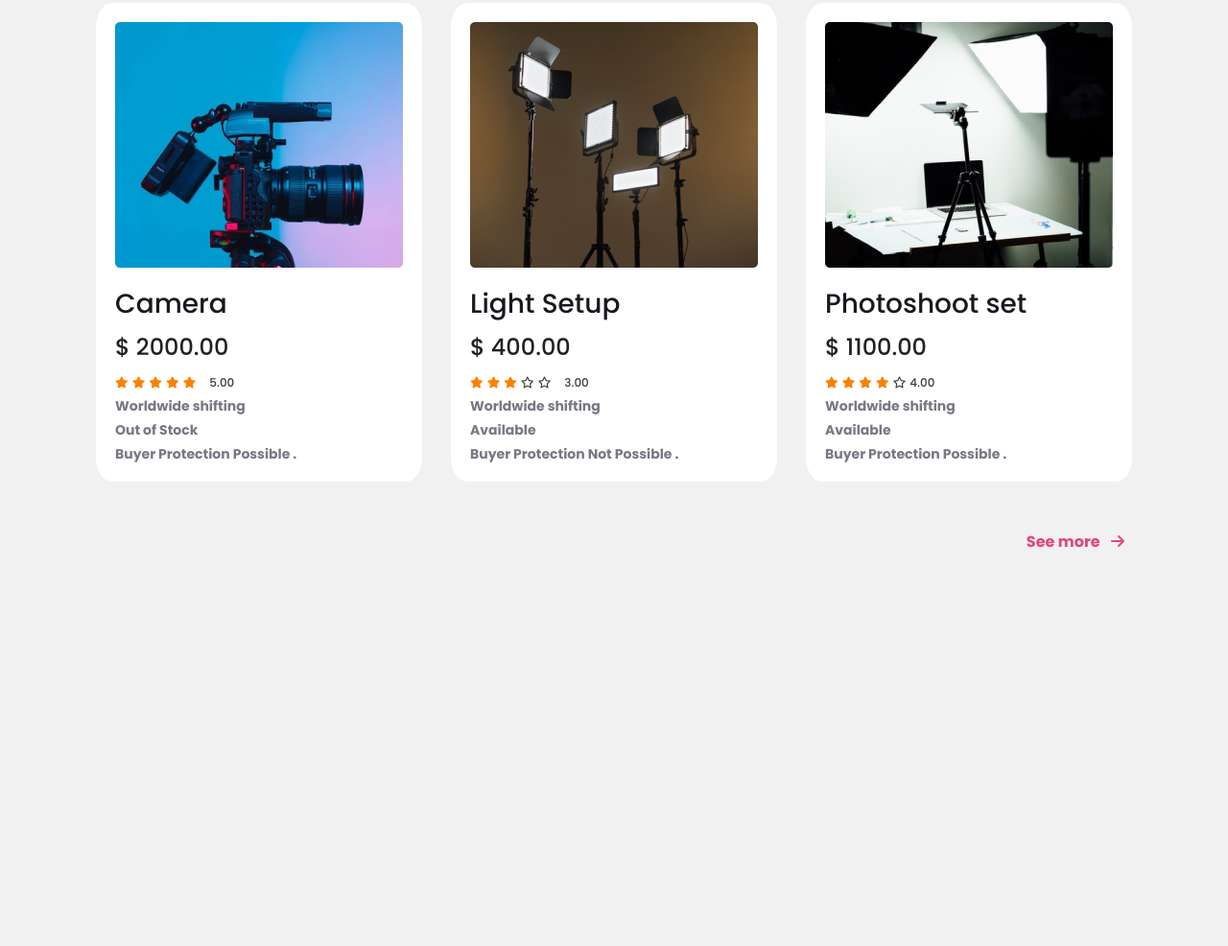
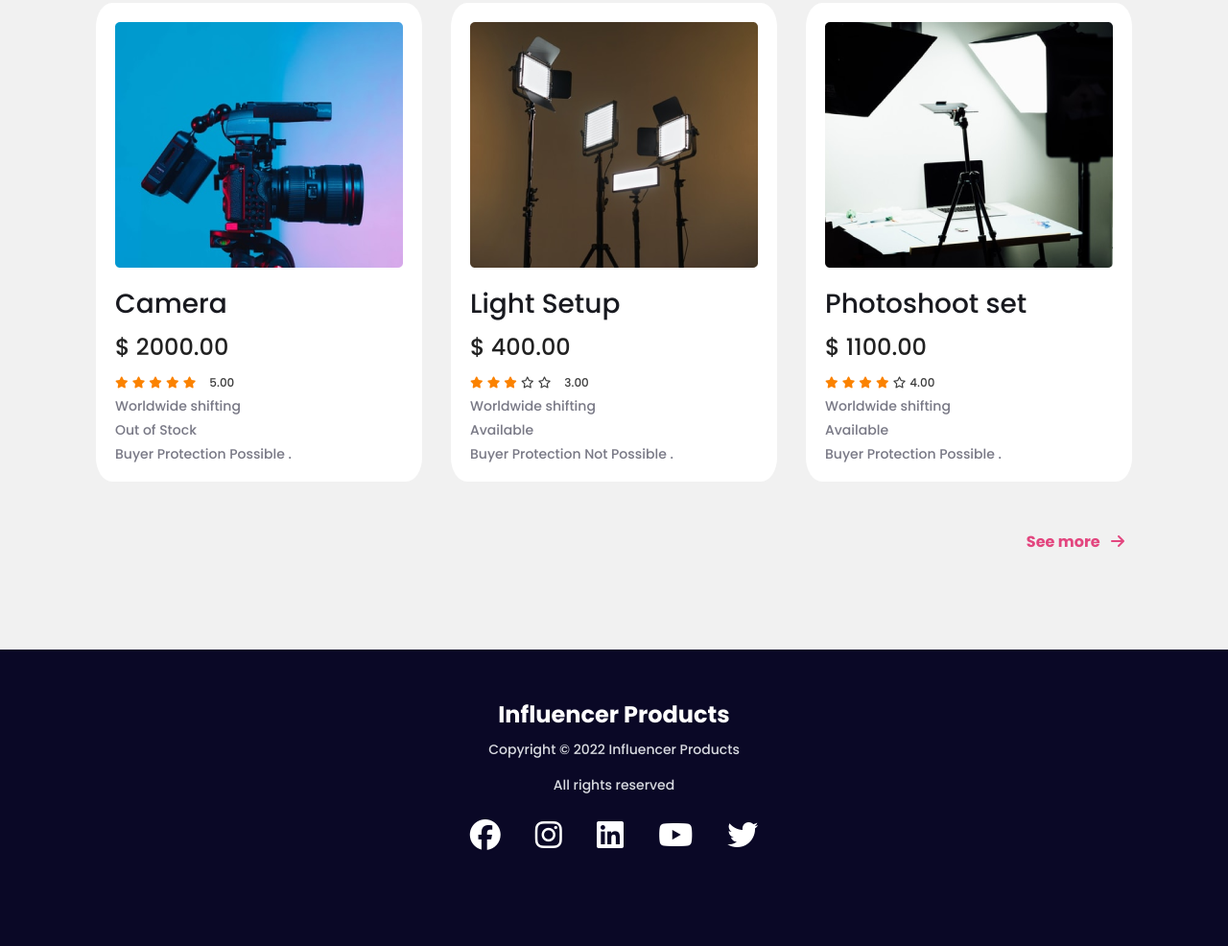
Before and after one commit to EmtiazHossainE2/influencer-products, a plain HTML site: page index.html in a window 1280 px wide. Shown: the part 2119-3105 px from the top of the page at 96% size. Before the commit the page ends 2796 px from the top, so only its background shows below. Drawn offline with Linux system fonts and the light colour scheme.

Commit message:
footer added

```diff
--- a/index.html
+++ b/index.html
@@ -230,5 +230,26 @@
              Main Area End
         ----------------->
     </div>
+
+    <!-------------
+            Footer Area Start
+    ----------------->
+    <footer class="footer-area">
+        <div class="footer-text">
+            <h2>Influencer Products</h2>
+            <p>Copyright © 2022  Influencer Products</p>
+            <p>All rights reserved</p>
+            <div class="social-icon">
+                <a href=""><i class="fab fa-facebook"></i></a>
+                <a href=""><i class="fab fa-instagram"></i></a>
+                <a href=""><i class="fab fa-linkedin"></i></a>
+                <a href=""><i class="fab fa-youtube"></i></a>
+                <a href=""><i class="fab fa-twitter"></i></a>
+            </div>
+        </div>
+    </footer>
+    <!-------------
+            Footer Area End
+    ----------------->
 </body>
 </html>
--- a/style.css
+++ b/style.css
@@ -312,7 +312,6 @@ main{
     .item-stock{
         color: #787885;
         font-size: 14px;
-        font-weight: bold;
     }
     .alink {
         text-align: right;
@@ -325,6 +324,39 @@ main{
     }
     /*---------- Collection area end ---------- */
 
+
 /*---------------
      Main Area End
 -------------------*/
+
+
+/*---------------
+     Footer Area Start
+-------------------*/
+.footer-area{
+    background: #0a0826;
+    color: #fff;
+    text-align: center;
+    padding : 50px 0;
+}
+footer h2{
+    font-size: 24px;
+    font-weight: bold;
+    line-height: 36px;
+}
+footer p{
+    font-size: 14px;
+    color: #D9DBE1;
+    padding: 8px 0;
+}
+.social-icon .fab{
+    margin: 17px 16px 50px ;
+    font-size: 32px;
+    color: #fff;
+}
+.social-icon .fab:hover{
+    color: blue;
+}
+/*---------------
+     Footer  Area End
+-------------------*/
```
